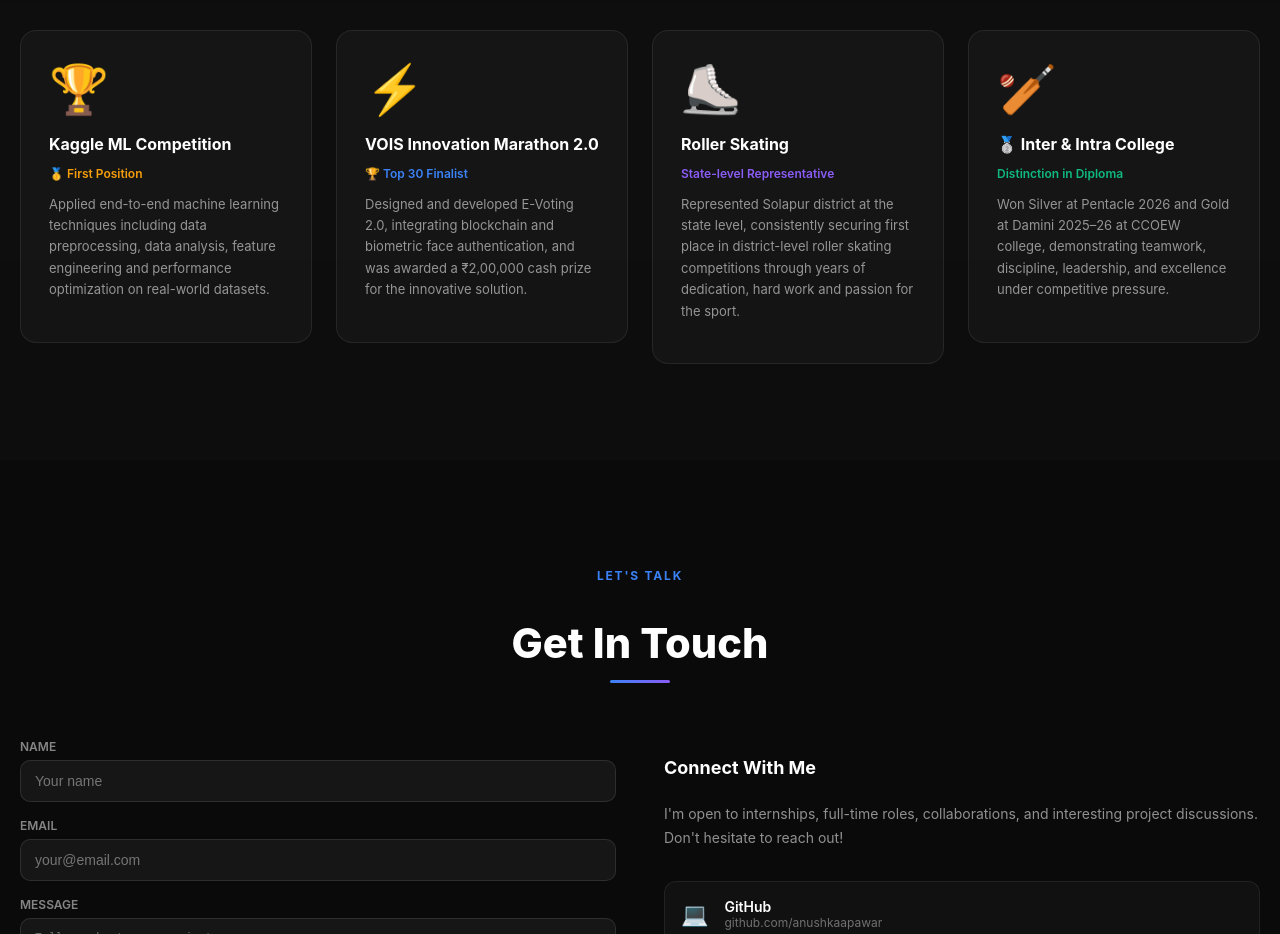
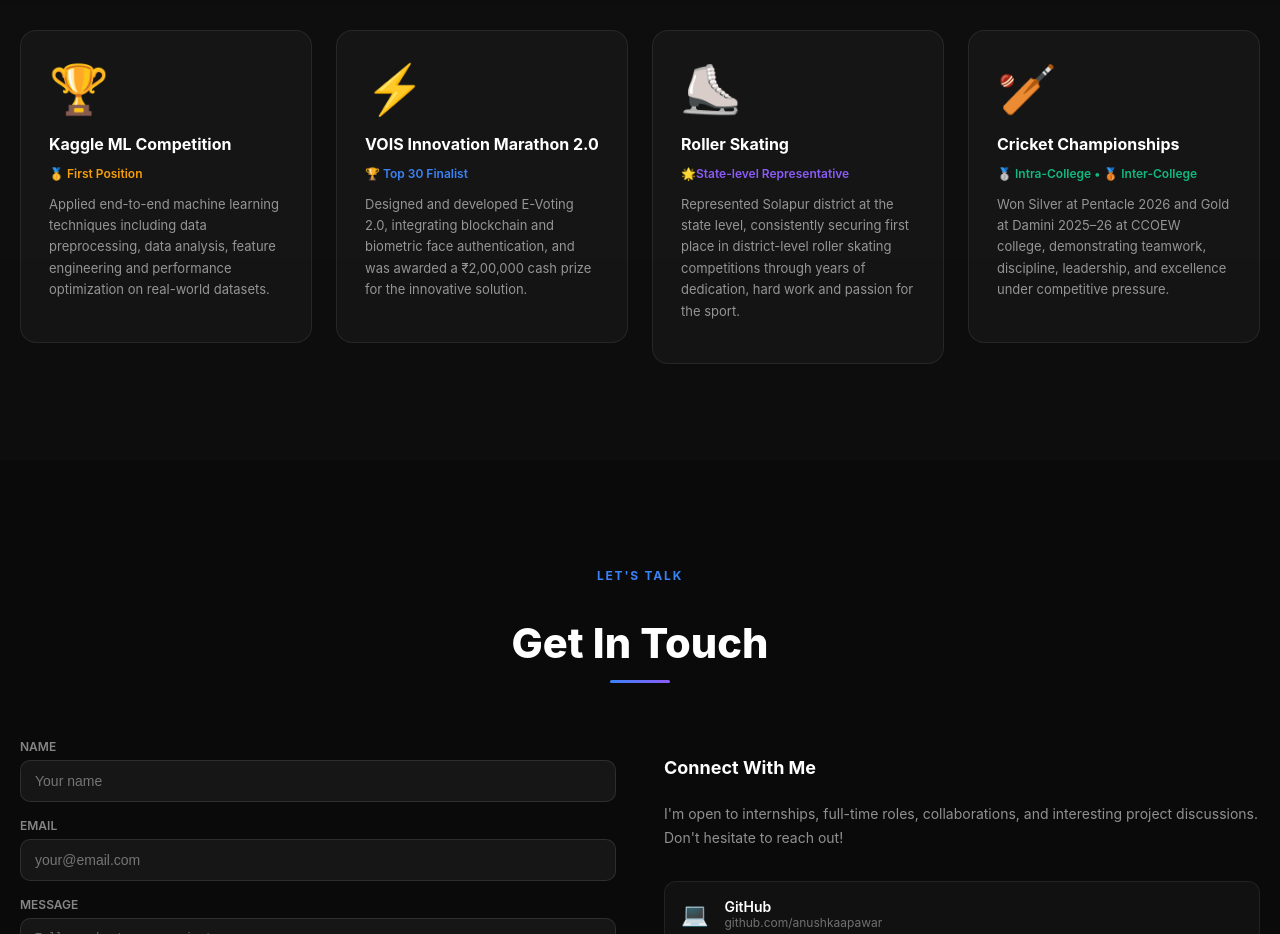
Before and after one commit to anushkaa-2006/anushkaa-pawar-portfolio, a React (Vite) app: page / in a window 1280 px wide. Shown: the part 3680-4614 px from the top of the page. Built offline with nearby package versions, Linux system fonts and the light colour scheme.

Commit message:
Achivements updated

```diff
--- a/portfolio.jsx
+++ b/portfolio.jsx
@@ -130,14 +130,14 @@ const ACHIEVEMENTS = [
   {
     icon: "⛸️",
     title: "Roller Skating",
-    subtitle: "State-level Representative",
+    subtitle: "🌟State-level Representative",
     desc: "Represented Solapur district at the state level, consistently securing first place in district-level roller skating competitions through years of dedication, hard work and passion for the sport.",
     color: "#8B5CF6",
   },
   {
     icon: "🏏",
-    title: "🥈 Inter & Intra College",
-    subtitle: "Distinction in Diploma",
+    title: "Cricket Championships",
+    subtitle: "🥈 Intra-College • 🥉 Inter-College",
     desc: "Won Silver at Pentacle 2026 and Gold at Damini 2025–26 at CCOEW college, demonstrating teamwork, discipline, leadership, and excellence under competitive pressure.",
     color: "#10B981",
   },
```
